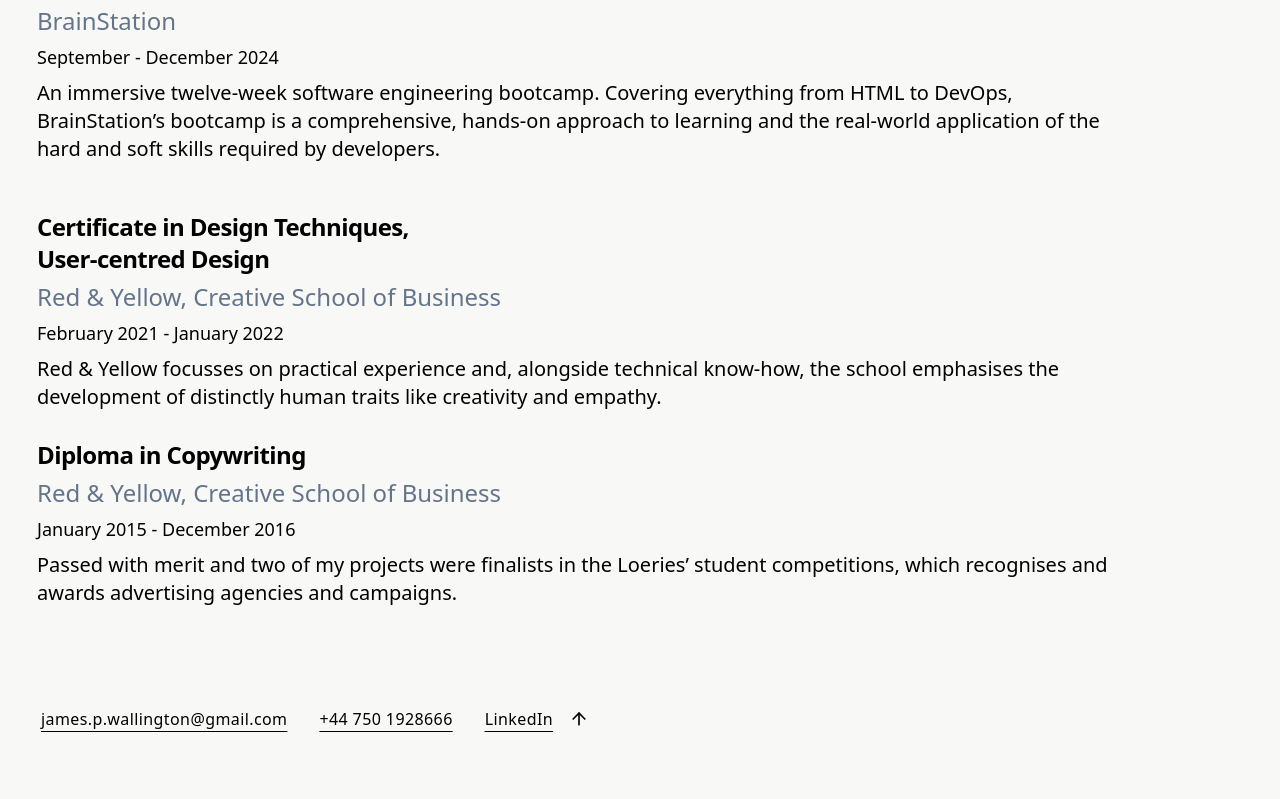
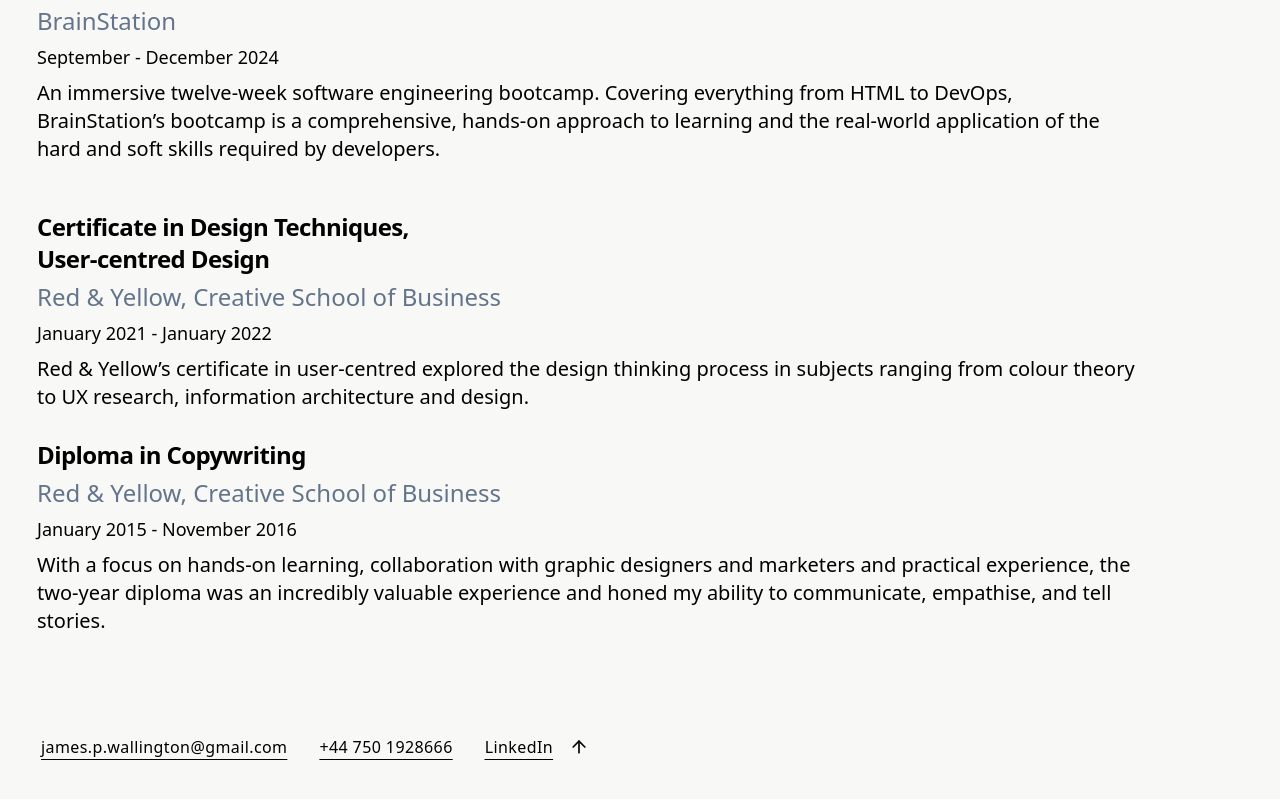
Before and after one commit to Lopside95/james-site, a Next.js app: page /cv in a window 1280 px wide. Shown: the part 869-1668 px from the top of the page. Before the commit the page ends 1644 px from the top, so only its background shows below. Built offline with nearby package versions, Linux system fonts and the light colour scheme.

Commit message:
minor updates

```diff
--- a/src/components/cv/education.tsx
+++ b/src/components/cv/education.tsx
@@ -35,13 +35,13 @@
             <CardDescription>
               Red & Yellow, Creative School of Business
             </CardDescription>
-            <CardFooter>February 2021 - January 2022</CardFooter>
+            <CardFooter>January 2021 - January 2022</CardFooter>
           </CardHeader>
         </div>
         <CardContent className="w-full self-center">
-          Red & Yellow focusses on practical experience and, alongside technical
-          know-how, the school emphasises the development of distinctly human
-          traits like creativity and empathy.
+          Red & Yellow’s certificate in user-centred explored the design
+          thinking process in subjects ranging from colour theory to UX
+          research, information architecture and design.
         </CardContent>
       </Card>
       <Card className="flex flex-col justify-between border-none py-7">
@@ -51,13 +51,14 @@
             <CardDescription className="">
               Red & Yellow, Creative School of Business
             </CardDescription>
-            <CardFooter className="">January 2015 - December 2016</CardFooter>
+            <CardFooter className="">January 2015 - November 2016</CardFooter>
           </CardHeader>
         </div>
         <CardContent className=" w-full">
-          Passed with merit and two of my projects were finalists in the
-          Loeries’ student competitions, which recognises and awards advertising
-          agencies and campaigns.
+          With a focus on hands-on learning, collaboration with graphic
+          designers and marketers and practical experience, the two-year diploma
+          was an incredibly valuable experience and honed my ability to
+          communicate, empathise, and tell stories.
         </CardContent>
       </Card>
     </div>
--- a/src/components/cv/experience.tsx
+++ b/src/components/cv/experience.tsx
@@ -31,7 +31,7 @@
         <CardHeader className=" -mb-2 sm:-mb-4 pl-0 -mt-12">
           <CardTitle>Freelance Strategist and Copywriter</CardTitle>
           <CardDescription>Serious Moonlight Consulting</CardDescription>
-          <CardFooter>July 2020 – September 2024</CardFooter>
+          <CardFooter>January 2020 – September 2024</CardFooter>
         </CardHeader>
         <CardContent className="pl-0">
           I have freelanced for Serious Moonlight Consulting, developing
```
